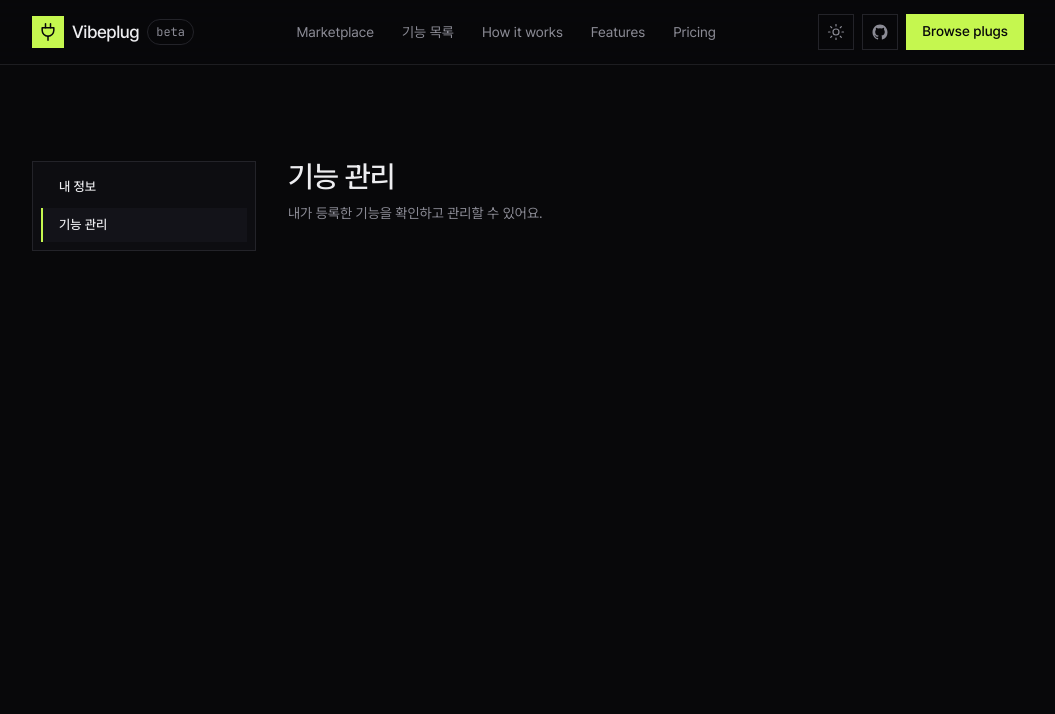
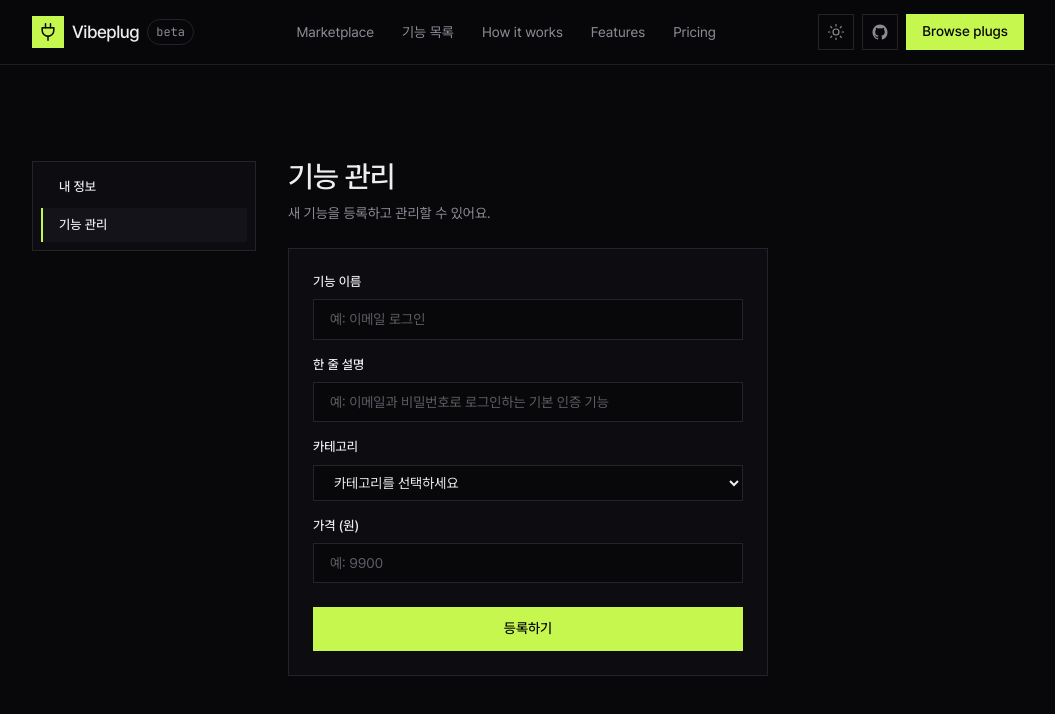
Before and after one commit to vibeplugHQ/vibeplug, a Next.js app: page /mypage/features in a window 1280 px wide. Shown: the top 714 px of the page, without its empty margins (112-1167 px from the left). Built offline with nearby package versions, Linux system fonts and the light colour scheme.

Commit message:
기능 등록 폼 추가

```diff
--- a/app/mypage/features/page.tsx
+++ b/app/mypage/features/page.tsx
@@ -1,17 +1,106 @@
 import type { Metadata } from "next";
+import featuresData from "@/data/features.json";
+import type { Feature } from "@/components/feature-card";
 
 export const metadata: Metadata = {
   title: "기능 관리 — Vibeplug",
   description: "내가 등록한 기능을 확인하고 관리하는 화면.",
 };
 
+const features = featuresData as Feature[];
+
+// 카테고리는 직접 타이핑하지 않고 데이터에 존재하는 값 중에서만 고른다.
+const categories = Array.from(new Set(features.map((feature) => feature.category)));
+
+// 입력창·셀렉트가 공유하는 스타일 (globals.css 디자인 토큰 기반)
+const fieldClassName =
+  "border border-input bg-background px-field-md py-inline-md text-body-md text-foreground transition-colors placeholder:text-tertiary focus:border-ring focus:outline-none";
+
 export default function FeaturesPage() {
   return (
-    <header>
-      <h1 className="text-title-1 tracking-tight">기능 관리</h1>
-      <p className="mt-text-sm text-body-md text-muted-foreground">
-        내가 등록한 기능을 확인하고 관리할 수 있어요.
-      </p>
-    </header>
+    <div className="flex flex-col gap-text-lg">
+      <header>
+        <h1 className="text-title-1 tracking-tight">기능 관리</h1>
+        <p className="mt-text-sm text-body-md text-muted-foreground">
+          새 기능을 등록하고 관리할 수 있어요.
+        </p>
+      </header>
+
+      <form className="flex max-w-layout-sm flex-col gap-field-md border border-border bg-card p-field-lg">
+        {/* 기능 이름 */}
+        <div className="flex flex-col gap-field-sm">
+          <label htmlFor="name" className="text-label-md text-foreground">
+            기능 이름
+          </label>
+          <input
+            id="name"
+            name="name"
+            type="text"
+            placeholder="예: 이메일 로그인"
+            className={fieldClassName}
+          />
+        </div>
+
+        {/* 한 줄 설명 */}
+        <div className="flex flex-col gap-field-sm">
+          <label htmlFor="description" className="text-label-md text-foreground">
+            한 줄 설명
+          </label>
+          <input
+            id="description"
+            name="description"
+            type="text"
+            placeholder="예: 이메일과 비밀번호로 로그인하는 기본 인증 기능"
+            className={fieldClassName}
+          />
+        </div>
+
+        {/* 카테고리 — 데이터에 있는 값 중에서 선택 */}
+        <div className="flex flex-col gap-field-sm">
+          <label htmlFor="category" className="text-label-md text-foreground">
+            카테고리
+          </label>
+          <select
+            id="category"
+            name="category"
+            defaultValue=""
+            className={fieldClassName}
+          >
+            <option value="" disabled>
+              카테고리를 선택하세요
+            </option>
+            {categories.map((category) => (
+              <option key={category} value={category}>
+                {category}
+              </option>
+            ))}
+          </select>
+        </div>
+
+        {/* 가격 — 숫자만 입력 */}
+        <div className="flex flex-col gap-field-sm">
+          <label htmlFor="price" className="text-label-md text-foreground">
+            가격 (원)
+          </label>
+          <input
+            id="price"
+            name="price"
+            type="number"
+            min={0}
+            step={100}
+            inputMode="numeric"
+            placeholder="예: 9900"
+            className={fieldClassName}
+          />
+        </div>
+
+        <button
+          type="submit"
+          className="mt-field-sm flex h-11 items-center justify-center bg-primary px-field-md text-label-lg text-primary-foreground transition-opacity hover:opacity-90"
+        >
+          등록하기
+        </button>
+      </form>
+    </div>
   );
 }
```
